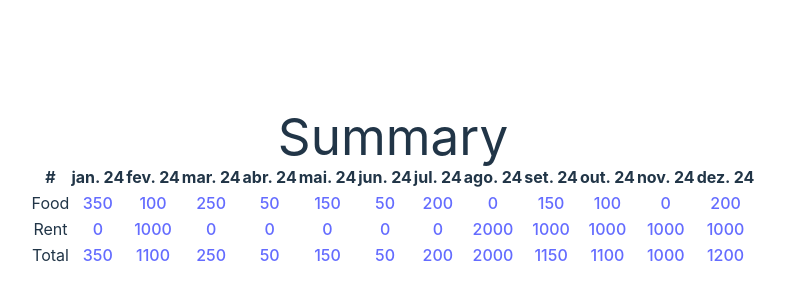
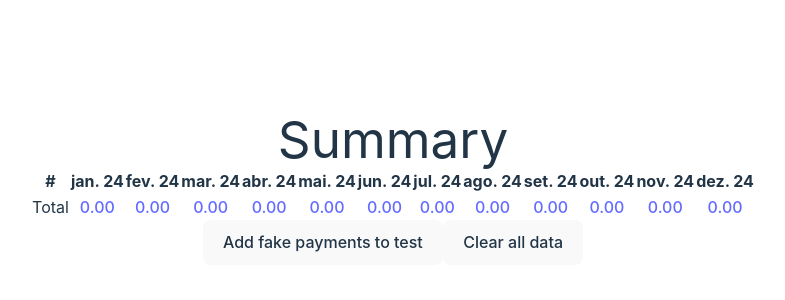
Before and after one commit to adilsonsds/money-flies, a React (Vite) app: page /#/ in a window 1280 px wide. Shown: the part 212-512 px from the top of the page, without its empty margins (247-1032 px from the left). Built offline with nearby package versions, Linux system fonts and the light colour scheme.

Commit message:
Saving data on localStorage and making faker data

```diff
--- a/package.json
+++ b/package.json
@@ -10,6 +10,7 @@
     "preview": "vite preview"
   },
   "dependencies": {
+    "@faker-js/faker": "^8.4.1",
     "react": "^18.3.1",
     "react-dom": "^18.3.1",
     "react-router-dom": "^6.25.1"
--- a/src/App.tsx
+++ b/src/App.tsx
@@ -4,7 +4,7 @@ import { getFilterURL, getTotalValue } from './utils/PaymentUtils';
 import { usePaymentsContext } from './contexts/PaymentsContext';
 
 function App() {
-  const { payments, periods, categories } = usePaymentsContext();
+  const { payments, periods, categories, createFakeData, clearData } = usePaymentsContext();
 
   return (
     <div>
@@ -29,7 +29,7 @@ function App() {
                 return (
                   <td key={index} className="text-right">
                     <Link to={`/payments/list?${getFilterURL({ startDate: period.startDate, endDate: period.endDate, category })}`} className="text-blue-500">
-                      {totalValue}
+                      {totalValue.toFixed(2)}
                     </Link>
                   </td>
                 );
@@ -45,7 +45,7 @@ function App() {
               return (
                 <td key={index} className="text-right">
                   <Link to={`/payments/list?${getFilterURL({ startDate: period.startDate, endDate: period.endDate })}`} className="text-blue-500">
-                    {totalValue}
+                    {totalValue.toFixed(2)}
                   </Link>
                 </td>
               );
@@ -53,6 +53,13 @@ function App() {
           </tr>
         </tbody>
       </table>
+
+      <button className="mt-20 text-blue-500" onClick={createFakeData}>
+        Add fake payments to test
+      </button>
+      <button className="mt-20 ml-4 text-red-500" onClick={clearData}>
+        Clear all data
+      </button>
     </div>
   );
 }
--- a/src/contexts/PaymentsContext.tsx
+++ b/src/contexts/PaymentsContext.tsx
@@ -1,6 +1,7 @@
 import { createContext, useContext, useEffect, useState } from "react";
-import { Payment } from "../types/Payment";
-import { getPayments } from "../data/PaymentsData";
+import { Payment, PaymentCreate } from "../types/Payment";
+import { createPayments, getPayments, removeAllPayments } from "../data/PaymentsData";
+import { faker } from '@faker-js/faker';
 
 type Period = {
     startDate: Date;
@@ -11,12 +12,16 @@ type PaymentContextType = {
     payments: Payment[];
     periods: Period[];
     categories: string[];
+    createFakeData: () => Promise<void>;
+    clearData: () => Promise<void>;
 };
 
 const PaymentsContext = createContext<PaymentContextType>({
     payments: [],
     periods: [],
-    categories: []
+    categories: [],
+    createFakeData: async () => { },
+    clearData: async () => { }
 });
 
 export function PaymentsProvider({ children }: { children: React.ReactNode }) {
@@ -40,12 +45,30 @@ export function PaymentsProvider({ children }: { children: React.ReactNode }) {
         setCategories([...new Set(payments.map(summary => summary.category))]);
     }
 
+    async function createFakeData() {
+        const fakePayments: PaymentCreate[] = Array.from({ length: 5 }, (_, index) => ({
+            date: faker.date.between({ from: '2024-01-01', to: '2024-12-31' }).toISOString().split('T')[0],
+            category: faker.helpers.arrayElement(['Food', 'Rent', 'Transport', 'Health', 'Education', 'Entertainment', 'Others', 'Salary', 'Investment', 'Gift']),
+            amount: parseFloat(faker.finance.amount({ min: 1, max: 1000, dec: 2 })),
+            status: faker.helpers.arrayElement(['Pending', 'Paid']),
+            description: faker.lorem.words({ min: 3, max: 6 })
+        }));
+
+        createPayments(fakePayments);
+        handlePayments();
+    }
+
+    async function clearData(): Promise<void> {
+        removeAllPayments();
+        handlePayments();
+    }
+
     useEffect(() => {
         handlePayments();
     }, []);
 
     return (
-        <PaymentsContext.Provider value={{ payments, periods, categories }}>
+        <PaymentsContext.Provider value={{ payments, periods, categories, createFakeData, clearData }}>
             {children}
         </PaymentsContext.Provider>
     );
--- a/src/data/PaymentsData.ts
+++ b/src/data/PaymentsData.ts
@@ -1,189 +1,22 @@
 import { Payment, PaymentCreate, PaymentsFilter } from "../types/Payment";
 
-export const Payments: Payment[] = [
-    // generate some fake data for the payments with properties: id, date, category, amount, status, description and category
-    {
-        id: '1',
-        date: '2024-01-15',
-        category: 'Food',
-        amount: 100,
-        status: 'paid',
-        description: 'Bought some food'
-    },
-    {
-        id: '2',
-        date: '2024-08-10',
-        category: 'Rent',
-        amount: 1000,
-        status: 'paid',
-        description: 'Paid the rent'
-    },
-    {
-        id: '3',
-        date: '2021-01-03',
-        category: 'Food',
-        amount: 50,
-        status: 'paid',
-        description: 'Bought some food'
-    },
-    {
-        id: '4',
-        date: '2021-01-04',
-        category: 'Food',
-        amount: 150,
-        status: 'paid',
-        description: 'Bought some food'
-    },
-    {
-        id: '5',
-        date: '2024-09-11',
-        category: 'Rent',
-        amount: 1000,
-        status: 'paid',
-        description: 'Paid the rent'
-    },
-    {
-        id: '6',
-        date: '2024-12-06',
-        category: 'Food',
-        amount: 200,
-        status: 'paid',
-        description: 'Bought some food'
-    },
-    {
-        id: '7',
-        date: '2024-01-07',
-        category: 'Food',
-        amount: 100,
-        status: 'paid',
-        description: 'Bought some food'
-    },
-    {
-        id: '8',
-        date: '2024-02-15',
-        category: 'Rent',
-        amount: 1000,
-        status: 'paid',
-        description: 'Paid the rent'
-    },
-    {
-        id: '9',
-        date: '2024-03-29',
-        category: 'Food',
-        amount: 50,
-        status: 'paid',
-        description: 'Bought some food'
-    },
-    {
-        id: '10',
-        date: '2024-05-10',
-        category: 'Food',
-        amount: 150,
-        status: 'paid',
-        description: 'Bought some food'
-    },
-    {
-        id: '11',
-        date: '2024-08-06',
-        category: 'Rent',
-        amount: 1000,
-        status: 'paid',
-        description: 'Paid the rent'
-    },
-    {
-        id: '12',
-        date: '2024-03-12',
-        category: 'Food',
-        amount: 200,
-        status: 'paid',
-        description: 'Bought some food'
-    },
-    {
-        id: '13',
-        date: '2024-10-30',
-        category: 'Food',
-        amount: 100,
-        status: 'paid',
-        description: 'Bought some food'
-    },
-    {
-        id: '14',
-        date: '2024-11-02',
-        category: 'Rent',
-        amount: 1000,
-        status: 'paid',
-        description: 'Paid the rent'
-    },
-    {
-        id: '15',
-        date: '2024-04-01',
-        category: 'Food',
-        amount: 50,
-        status: 'paid',
-        description: 'Bought some food'
-    },
-    {
-        id: '16',
-        date: '2024-01-31',
-        category: 'Food',
-        amount: 150,
-        status: 'paid',
-        description: 'Bought some food'
-    },
-    {
-        id: '17',
-        date: '2024-12-23',
-        category: 'Rent',
-        amount: 1000,
-        status: 'paid',
-        description: 'Paid the rent'
-    },
-    {
-        id: '18',
-        date: '2024-07-18',
-        category: 'Food',
-        amount: 200,
-        status: 'paid',
-        description: 'Bought some food'
-    },
-    {
-        id: '19',
-        date: '2024-02-21',
-        category: 'Food',
-        amount: 100,
-        status: 'paid',
-        description: 'Bought some food'
-    },
-    {
-        id: '20',
-        date: '2024-10-20',
-        category: 'Rent',
-        amount: 1000,
-        status: 'paid',
-        description: 'Paid the rent'
-    },
-    {
-        id: '21',
-        date: '2024-06-28',
-        category: 'Food',
-        amount: 50,
-        status: 'paid',
-        description: 'Bought some food'
-    },
-    {
-        id: '22',
-        date: '2024-09-03',
-        category: 'Food',
-        amount: 150,
-        status: 'paid',
-        description: 'Bought some food'
+const getAllPayments = (): Payment[] => {
+    try {
+        const paymentsStore = localStorage.getItem('payments');
+        if (!paymentsStore)
+            throw new Error('No payments found');
+        return JSON.parse(paymentsStore);
+    } catch {
+        return [];
+    }
 }
 
+const savePayments = (payments: Payment[]) => {
+    localStorage.setItem('payments', JSON.stringify(payments));
+}
 
-]
-
-export const getPayments = async (filter?: PaymentsFilter) => {
-    const payments = Payments;
+export const getPayments = async (filter?: PaymentsFilter): Promise<Payment[]> => {
+    const payments = getAllPayments();
 
     if (!filter) {
         return payments
@@ -199,7 +32,10 @@ export const getPayments = async (filter?: PaymentsFilter) => {
     return filteredPayments;
 }
 
-export const createPayment = async (createPayment: PaymentCreate) => {
+export const createPayments = (createPayments: PaymentCreate[]) => {
+    const payments = getAllPayments();
+
+    createPayments.forEach(createPayment => {
         const payment: Payment = {
             id: new Date().getTime().toString(),
             date: createPayment.date,
@@ -209,5 +45,12 @@ export const createPayment = async (createPayment: PaymentCreate) => {
             category: createPayment.category
         };
 
-    Payments.push(payment);
+        payments.push(payment);
+    });
+
+    savePayments(payments);
 }
+
+export const removeAllPayments = () => {
+    localStorage.removeItem('payments');
+}
--- a/src/routes/PaymentsNew.tsx
+++ b/src/routes/PaymentsNew.tsx
@@ -1,11 +1,11 @@
 import { useNavigate } from "react-router-dom";
-import { createPayment } from "../data/PaymentsData";
+import { createPayments } from "../data/PaymentsData";
 import { PaymentCreate } from "../types/Payment";
 
 export default function PaymentsNew() {
     const navigate = useNavigate();
 
-    async function handleSubmit(event: React.FormEvent<HTMLFormElement>) {
+    function handleSubmit(event: React.FormEvent<HTMLFormElement>) {
         event.preventDefault();
 
         const formData = new FormData(event.currentTarget);
@@ -18,7 +18,7 @@ export default function PaymentsNew() {
         };
 
         try {
-            await createPayment(payment);
+            createPayments([payment]);
             navigate(-1);
         }
         catch (error) {
```
Also changed, not shown: 1 other file (tests, documents, lock files or other folders). Lines whose indentation alone changed are shown as unchanged.
